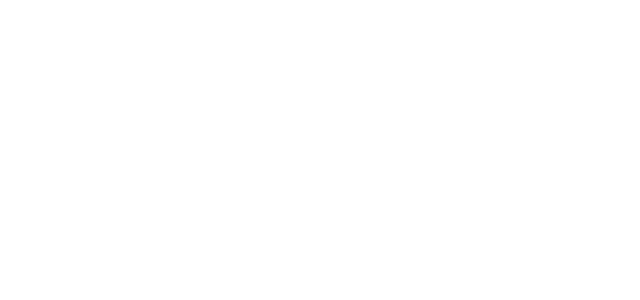
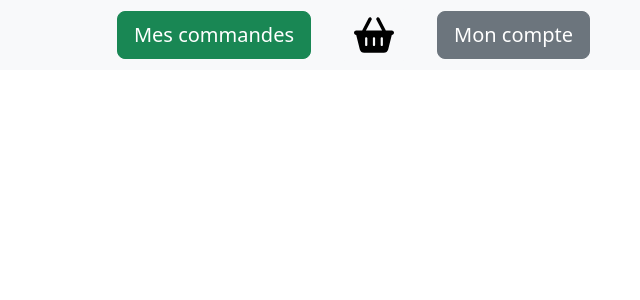
Before and after one commit to Thomas6A/Brief_Achat_V-hicule, a React (Create React App) app in the folder DockerEnvironnement/frontend/: page /accueil in a window 1280 px wide. Before the commit this address had no page. Shown: the top 300 px of the page, without its empty margins (640-1280 px from the left). Built offline with nearby package versions, Linux system fonts and the light colour scheme.

Commit message:
add: NavbarComponent

```diff
--- a/DockerEnvironnement/frontend/package.json
+++ b/DockerEnvironnement/frontend/package.json
@@ -14,6 +14,7 @@
     "react": "^17.0.2",
     "react-bootstrap": "^2.10.0",
     "react-dom": "^17.0.2",
+    "react-icons": "^5.0.1",
     "react-input-mask": "^2.0.4",
     "react-router-dom": "^6.21.3",
     "typescript": "^4.5.2"
--- a/DockerEnvironnement/frontend/src/App.tsx
+++ b/DockerEnvironnement/frontend/src/App.tsx
@@ -3,6 +3,7 @@
 import Connexion from "./Pages/Connexion";
 import { BrowserRouter, Route, Routes } from 'react-router-dom';
 import Inscription from "./Pages/Inscription";
+import Accueil from "./Pages/Accueil";
 
 function App() {
   return <>
@@ -13,6 +14,7 @@
           <Connexion />
         } path={"/"} />
         <Route element={<Inscription />} path="/inscription" />
+        <Route element={<Accueil />} path="/accueil" />
       </Routes>
 
 
--- a/DockerEnvironnement/frontend/src/Components/Inscription/InscriptionForm.js
+++ b/DockerEnvironnement/frontend/src/Components/Inscription/InscriptionForm.js
@@ -1,4 +1,4 @@
-import React, { useState } from 'react';
+import React from 'react';
 import { useNavigate } from 'react-router-dom';
 import Button from 'react-bootstrap/Button';
 import Form from 'react-bootstrap/Form';
--- /dev/null
+++ b/DockerEnvironnement/frontend/src/Components/Navbar/navbar.js
@@ -0,0 +1,25 @@
+import React from 'react';
+import Navbar from 'react-bootstrap/Navbar';
+import Button from 'react-bootstrap/Button';
+import { FaBasketShopping } from "react-icons/fa6";
+
+const NavbarComponent = () => {
+    return (
+        <Navbar className="bg-body-tertiary justify-content-between">
+            <div></div>
+            <div className="ml-auto">
+                <Button size='lg' variant="success" style={{ marginRight: '30px' }}>
+                    Mes commandes
+                </Button>
+                <Button variant="light" style={{ marginRight: '30px' }}>
+                <FaBasketShopping size={"40px"} />
+                </Button>
+                <Button size='lg' variant='secondary' style={{marginRight: '50px'}}>
+                    Mon compte
+                </Button>
+            </div>
+        </Navbar>
+    );
+};
+
+export default NavbarComponent;
--- /dev/null
+++ b/DockerEnvironnement/frontend/src/Pages/Accueil.js
@@ -0,0 +1,12 @@
+import React from 'react';
+import NavbarComponent from '../Components/Navbar/navbar';
+
+const Accueil = () => {
+    return (
+        <>
+            <NavbarComponent />
+        </>
+    );
+};
+
+export default Accueil;
```
Also changed, not shown: 1 other file (tests, documents, lock files or other folders).
